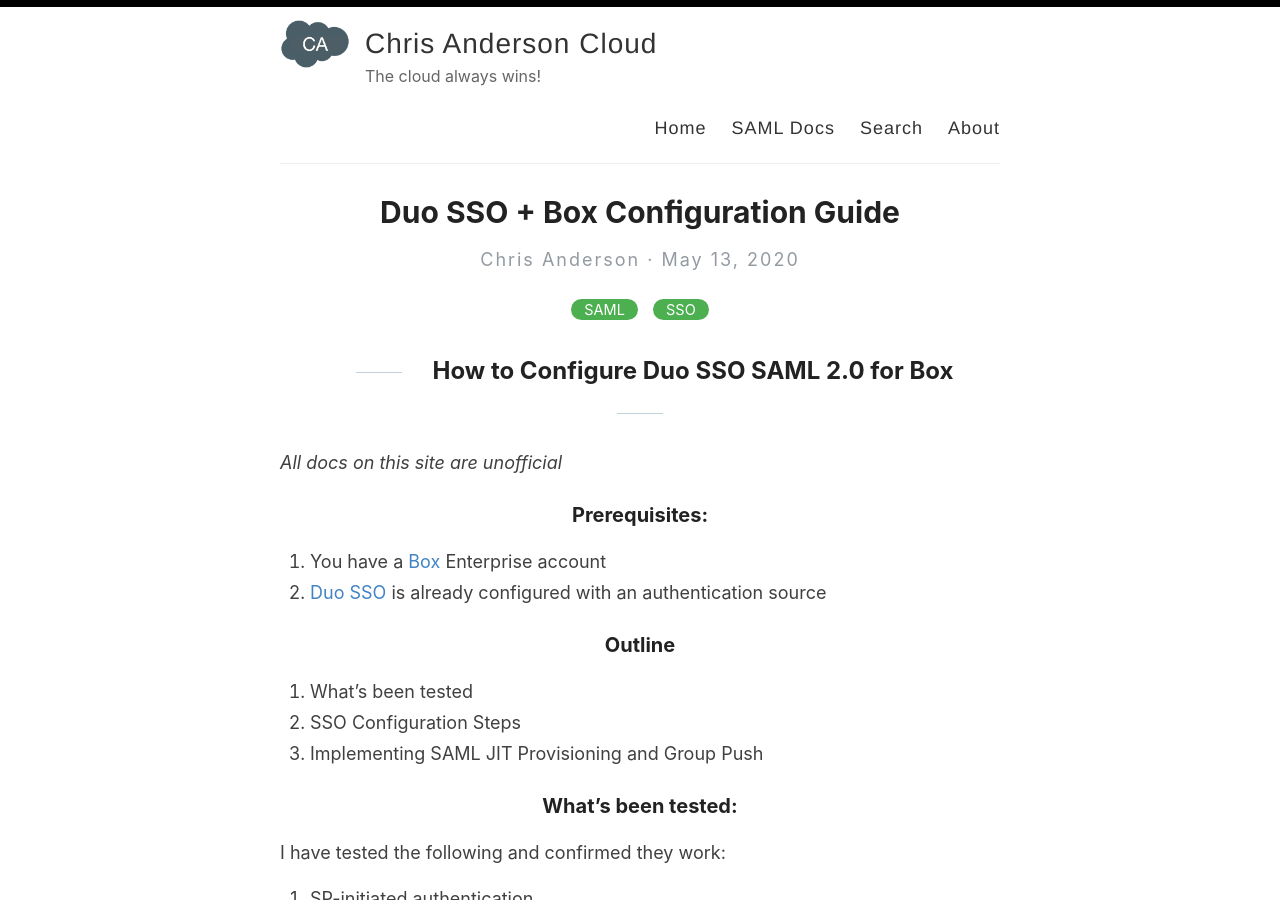
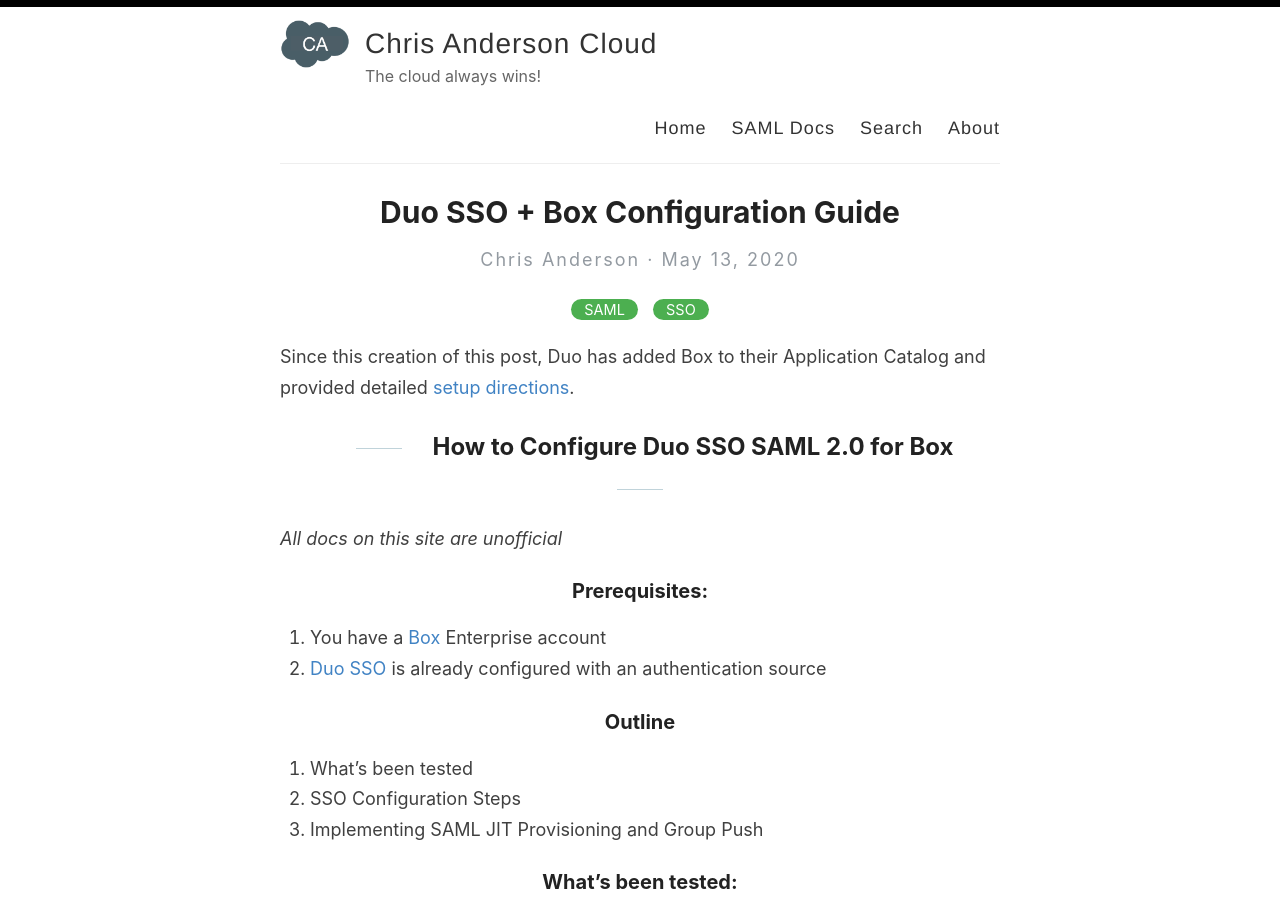
Before and after one commit to christophe81/christophe81.github.io, a Jekyll site: the page built from _posts/2020-5-13-Duo SSO-Box.md, in a window 1280 px wide and 900 px high. Built offline with Jekyll 4.4.1, drawn with Linux system fonts in a browser that asks for light colours; comment, search, counter and statistics services are not loaded.

Commit message:
Update 2020-5-13-Duo SSO-Box.md

```diff
--- a/_posts/2020-5-13-Duo SSO-Box.md
+++ b/_posts/2020-5-13-Duo SSO-Box.md
@@ -4,6 +4,8 @@
 categories: SAML SSO
 excerpt_separator: <!--more-->
 ---
+
+Since this creation of this post, Duo has added Box to their Application Catalog and provided detailed [setup directions](https://duo.com/docs/sso-box).
 
 ## How to Configure Duo SSO SAML 2.0 for Box
 
```
